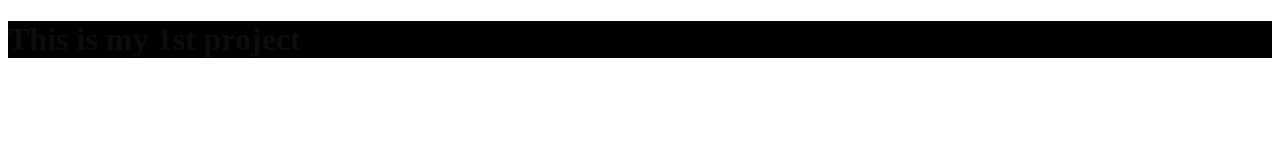
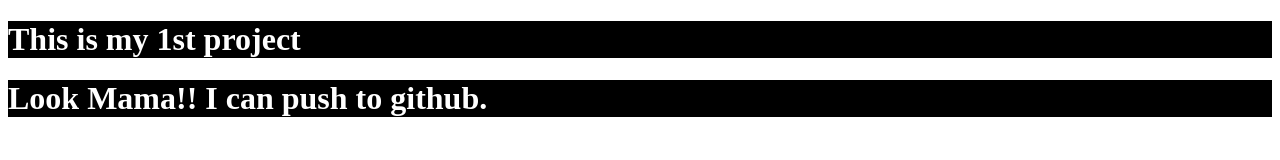
Before and after one commit to Sifatweb/my-first-web, a plain HTML site: page index.html in a window 1280 px wide. Drawn offline with Linux system fonts and the light colour scheme.

Commit message:
learned github

```diff
--- a/index.html
+++ b/index.html
@@ -7,7 +7,7 @@
     <title>Document</title>
     <style>
            h1{
-               color: rgb(12, 12, 12);
+               color: white;
                background-color: black;
            }
     </style>
@@ -16,5 +16,8 @@
     <h1>
         This is my 1st project
     </h1>
+    <h1>
+        Look Mama!! I can push to github.
+    </h1>
 </body>
 </html>
```
